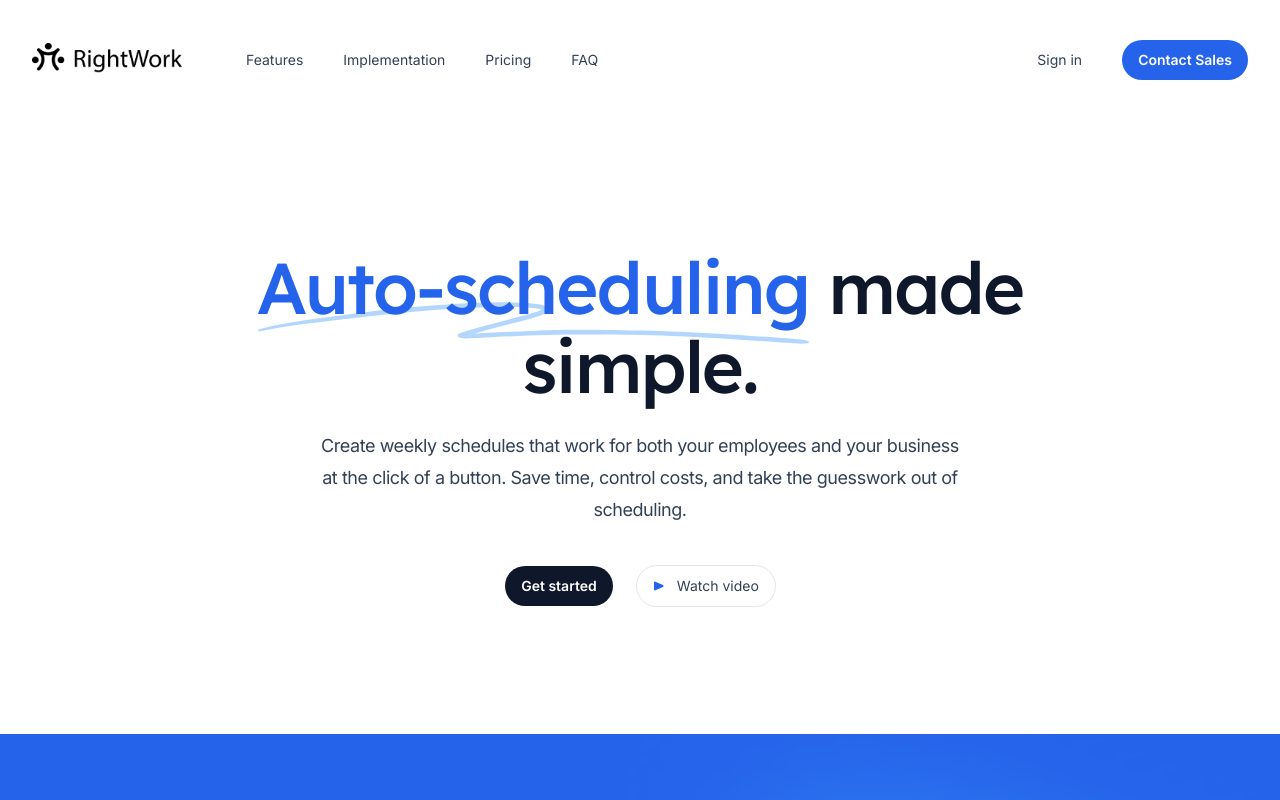
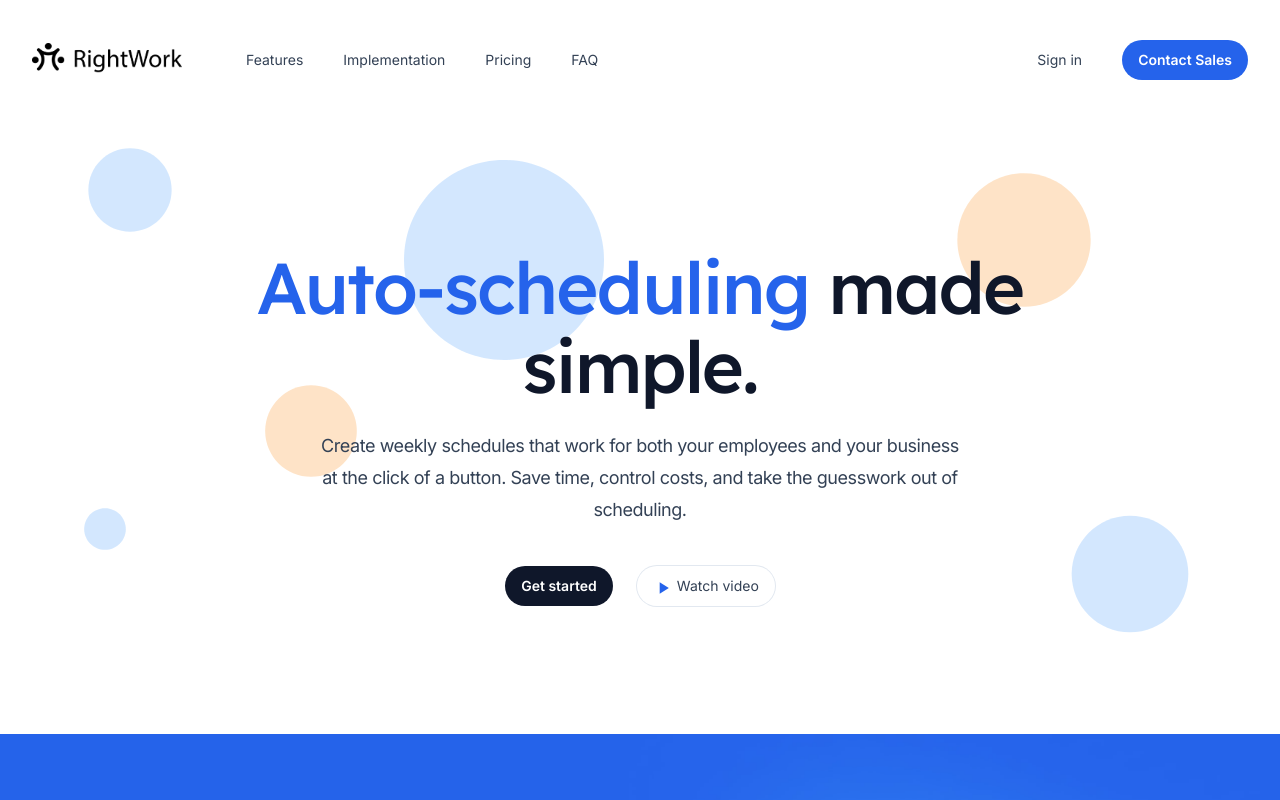
Before and after one commit to colin-stewart22/rightwork_landing_page2, a Next.js app: page / in a window 1280 px wide. Shown: the top 800 px of the page. Built offline with nearby package versions, Linux system fonts and the light colour scheme.

Commit message:
Added responsiveness

```diff
--- a/package.json
+++ b/package.json
@@ -10,7 +10,11 @@
   },
   "browserslist": "defaults, not ie <= 11",
   "dependencies": {
+    "@emotion/react": "^11.10.5",
+    "@emotion/styled": "^11.10.5",
     "@headlessui/react": "^1.7.2",
+    "@mui/icons-material": "^5.11.0",
+    "@mui/material": "^5.11.6",
     "@tailwindcss/forms": "^0.5.3",
     "autoprefixer": "^10.4.12",
     "clsx": "^1.2.1",
--- a/src/components/Header.jsx
+++ b/src/components/Header.jsx
@@ -105,8 +105,12 @@ export function Header() {
               <NavLink href="#features">Features</NavLink>
               <NavLink href="#secondary-features">Implementation</NavLink>
               {/* <NavLink href="#testimonials">Integrations</NavLink> */}
-              <NavLink href="#pricing">Pricing</NavLink>
-              <NavLink href="#faq">FAQ</NavLink>
+              <div className="hidden lg:block">
+                <NavLink href="#pricing">Pricing</NavLink>
+              </div>
+              <div className="hidden lg:block">
+                <NavLink href="#faq">FAQ</NavLink>
+              </div>
             </div>
           </div>
           <div className="flex items-center gap-x-5 md:gap-x-8">
--- a/src/components/Hero.jsx
+++ b/src/components/Hero.jsx
@@ -11,6 +11,12 @@ import logoStaticKit from '@/images/logos/statickit.svg'
 import logoTransistor from '@/images/logos/transistor.svg'
 import logoTuple from '@/images/logos/tuple.svg'
 
+import StarIcon from '@mui/icons-material/Star';
+import CircleIcon from '@mui/icons-material/Circle';
+import SquareIcon from '@mui/icons-material/Square';
+import RectangleIcon from '@mui/icons-material/Rectangle';
+import PlayArrowIcon from '@mui/icons-material/PlayArrow';
+
 export function Hero() {
 
   const [videoSection, setVideoSection] = React.useState(false)
@@ -20,17 +26,36 @@ export function Hero() {
   }
 
   return (
-    <Container className="pt-20 pb-16 text-center lg:pt-32">
+    <Container className="pt-20 pb-16 text-center lg:pt-32 relative">
+      <div className="hidden absolute top-64 left-64 text-orange-300 opacity-40 -z-10 md:block">
+        <CircleIcon style={{ fontSize: "110px"} }/>
+      </div>
+      <div className="hidden absolute text-orange-300 opacity-40 right-44 top-10 -z-10 md:block">
+        <CircleIcon style={{ fontSize: "160px"} }/>
+      </div>
+      <div className="hidden absolute text-blue-300 opacity-40 left-96 top-5 -z-10 lg:block">
+        <CircleIcon style={{ fontSize: "240px"} }/>
+      </div>
+      <div className="hidden absolute text-blue-300 opacity-40 left-20 top-5 -z-10 md:block">
+        <CircleIcon style={{ fontSize: "100px"} }/>
+      </div>
+      <div className="hidden absolute text-blue-300 opacity-40 right-20 top-96 -z-10 md:block">
+        <CircleIcon style={{ fontSize: "140px"} }/>
+      </div>
+      <div className="hidden absolute text-blue-300 opacity-40 left-20 top-96 -z-1 lg:block">
+        <CircleIcon style={{ fontSize: "50px"} }/>
+      </div>
+      {/* <div className="absolute text-blue-300 opacity-40 right-24 top-96 -z-10">
+        <CircleIcon style={{ fontSize: "220px", rotate: "20deg"} }/>
+      </div>
+      <div className="absolute text-blue-300 opacity-40 left-12 top-20 -z-10">
+        <CircleIcon style={{ fontSize: "180px", rotate: "45deg"} }/>
+      </div>
+      <div className="absolute text-blue-300 opacity-40 left-1/2 top-10 -z-10">
+        <CircleIcon style={{ fontSize: "80px", rotate: "45deg"} }/>
+      </div> */}
       <h1 className="mx-auto max-w-4xl font-display text-3xl font-medium tracking-tight text-slate-900 sm:text-7xl">
         <span className="relative whitespace-nowrap text-blue-600">
-          <svg
-            aria-hidden="true"
-            viewBox="0 0 418 42"
-            className="absolute top-2/3 left-0 h-[0.58em] w-full fill-blue-300/70"
-            preserveAspectRatio="none"
-          >
-            <path d="M203.371.916c-26.013-2.078-76.686 1.963-124.73 9.946L67.3 12.749C35.421 18.062 18.2 21.766 6.004 25.934 1.244 27.561.828 27.778.874 28.61c.07 1.214.828 1.121 9.595-1.176 9.072-2.377 17.15-3.92 39.246-7.496C123.565 7.986 157.869 4.492 195.942 5.046c7.461.108 19.25 1.696 19.17 2.582-.107 1.183-7.874 4.31-25.75 10.366-21.992 7.45-35.43 12.534-36.701 13.884-2.173 2.308-.202 4.407 4.442 4.734 2.654.187 3.263.157 15.593-.78 35.401-2.686 57.944-3.488 88.365-3.143 46.327.526 75.721 2.23 130.788 7.584 19.787 1.924 20.814 1.98 24.557 1.332l.066-.011c1.201-.203 1.53-1.825.399-2.335-2.911-1.31-4.893-1.604-22.048-3.261-57.509-5.556-87.871-7.36-132.059-7.842-23.239-.254-33.617-.116-50.627.674-11.629.54-42.371 2.494-46.696 2.967-2.359.259 8.133-3.625 26.504-9.81 23.239-7.825 27.934-10.149 28.304-14.005.417-4.348-3.529-6-16.878-7.066Z" />
-          </svg>
           <span className="relative">Auto-scheduling</span>
         </span>{' '}
         made simple.
@@ -48,19 +73,16 @@ export function Hero() {
         >
           {!videoSection ?
           <div className="flex items-center">
-            <svg
-              aria-hidden="true"
-              className="h-3 w-3 flex-none fill-blue-600 group-active:fill-current"
-            >
-              <path d="m9.997 6.91-7.583 3.447A1 1 0 0 1 1 9.447V2.553a1 1 0 0 1 1.414-.91L9.997 5.09c.782.355.782 1.465 0 1.82Z" />
-            </svg>
-            <span className="ml-3">Watch video</span>
+            <div className="text-blue-600">
+              <PlayArrowIcon fontSize="small" />
+            </div>
+            <span className="ml-1">Watch video</span>
           </div> :
           <div>Hide video</div>}
         </Button>
       </div>
       {videoSection &&
-      <div className="w-1/2 m-auto rounded-xl bg-blue-200">
+      <div className="w-full md:w-3/4 m-auto rounded-xl bg-blue-200">
         <div style={{ position: 'relative', paddingBottom: '56.25%', height: 0 }}>
           <iframe
             src="https://www.loom.com/embed/89ddd51035114c4791a53cb34fc63e2b?hide_owner=true&hide_share=true&hide_title=true&hideEmbedTopBar=true."
--- a/src/components/Pricing.jsx
+++ b/src/components/Pricing.jsx
@@ -63,7 +63,7 @@ function Plan({ name, price, description, href, features, featured = false }) {
       >
         {description}
       </p>
-      <p className="order-first font-display text-5xl font-light tracking-tight text-white">
+      <p className="order-first font-display text-3xl lg:text-4xl font-light tracking-tight text-white">
         {price}
       </p>
       <ul
--- a/src/components/PrimaryFeatures.jsx
+++ b/src/components/PrimaryFeatures.jsx
@@ -62,7 +62,7 @@ export function PrimaryFeatures() {
   return (
     <section
       id="features"
-      aria-label="Features for running your books"
+      aria-label="Features"
       className="relative overflow-hidden bg-blue-600 pt-20 pb-28 sm:py-32"
     >
       <Image
@@ -137,7 +137,7 @@ export function PrimaryFeatures() {
                         {feature.description}
                       </p>
                     </div>
-                    <div className="mt-10 w-[45rem] overflow-hidden rounded-xl bg-slate-50 shadow-xl shadow-blue-900/20 sm:w-auto lg:mt-0 lg:w-[67.8125rem]">
+                    <div className="mt-10 w-full overflow-hidden rounded-xl bg-slate-50 shadow-xl shadow-blue-900/20 sm:w-auto lg:mt-0 lg:w-[67.8125rem]">
                       <Image
                         className="w-full lg:w-11/12"
                         src={feature.image}
--- a/src/pages/index.jsx
+++ b/src/pages/index.jsx
@@ -15,10 +15,10 @@ export default function Home() {
   return (
     <>
       <Head>
-        <title>RightWork - Auto-scheduling made easy and accurate</title>
+        <title>RightWork - Auto-scheduling made simple</title>
         <meta
           name="description"
-          content="Auto-scheduling made easy and accurate."
+          content="Auto-scheduling made simple."
         />
       </Head>
       <Header />
--- a/src/pages/login.jsx
+++ b/src/pages/login.jsx
@@ -5,6 +5,7 @@ import { AuthLayout } from '@/components/AuthLayout'
 import { Button } from '@/components/Button'
 import { TextField } from '@/components/Fields'
 import { Logo } from '@/components/Logo'
+import ArrowBackIcon from '@mui/icons-material/ArrowBack';
 
 export default function Login() {
   return (
@@ -14,6 +15,13 @@ export default function Login() {
       </Head>
       <AuthLayout>
         <div className="flex flex-col">
+          <div className="absolute top-10 left-10">
+            <Link href="/" aria-label="Home">
+              <div>
+                <ArrowBackIcon />
+              </div>
+            </Link>
+          </div>
           <Link href="/" aria-label="Home">
             <Logo className="h-10 w-auto" />
           </Link>
--- a/src/pages/register.jsx
+++ b/src/pages/register.jsx
@@ -7,6 +7,7 @@ import { Button } from '@/components/Button'
 import { SelectField, TextField } from '@/components/Fields'
 import { Logo } from '@/components/Logo'
 import { useRouter } from 'next/router';
+import ArrowBackIcon from '@mui/icons-material/ArrowBack';
 
 
 export default function Register() {
@@ -69,8 +70,15 @@ export default function Register() {
       </Head>
       <AuthLayout>
         <div className="flex flex-col">
+          <div className="absolute top-10 left-10">
+            <Link href="/" aria-label="Home">
+              <div>
+                <ArrowBackIcon />
+              </div>
+            </Link>
+          </div>
           <Link href="/" aria-label="Home">
-            <div>
+            <div className="mt-10">
               <Logo className="h-10 w-auto" />
             </div>
           </Link>
```
Also changed, not shown: src/components/SecondaryFeatures.jsx (+7 -6 lines), src/images/screenshots/placeholder2.png (added), 1 other file (tests, documents, lock files or other folders).
